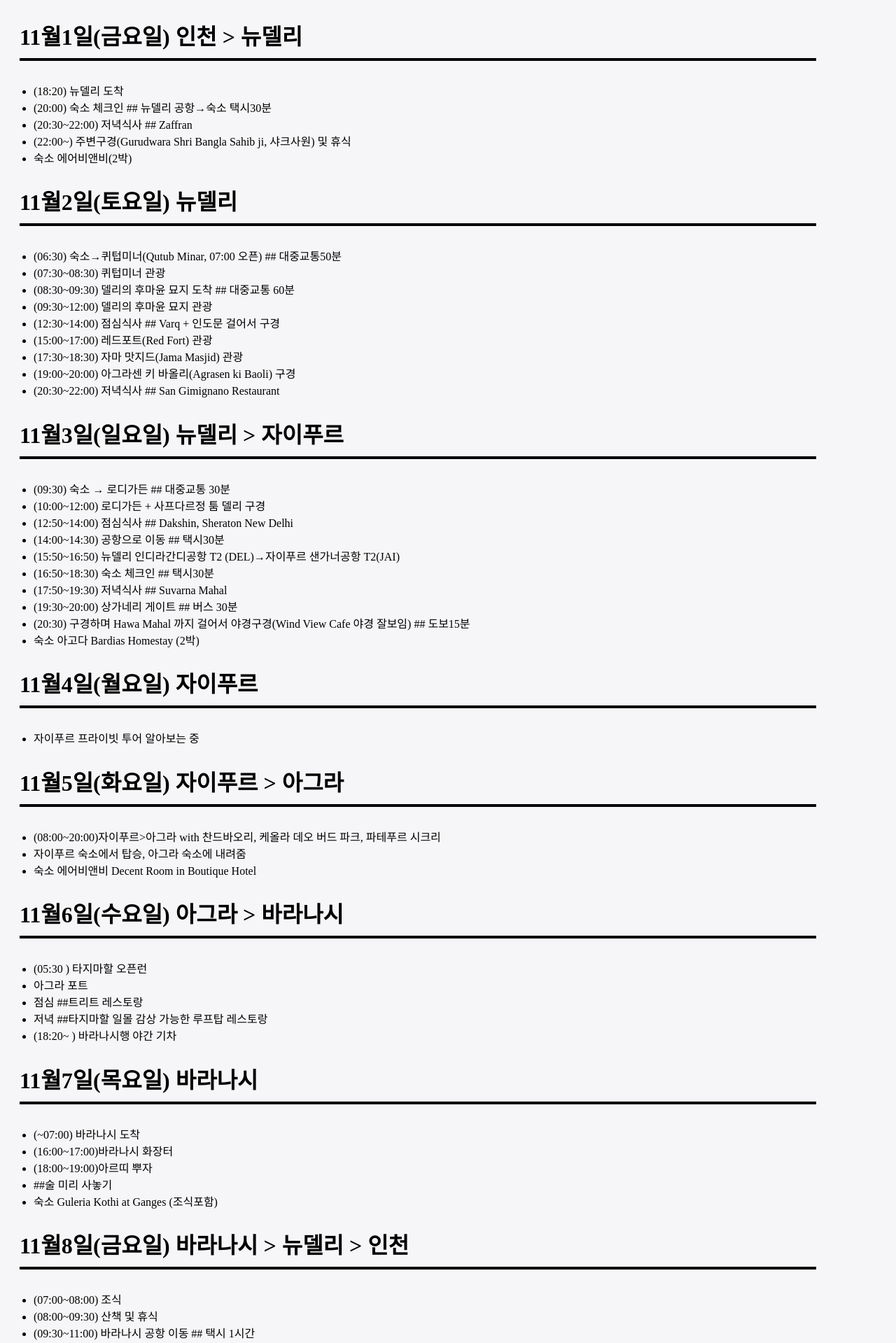
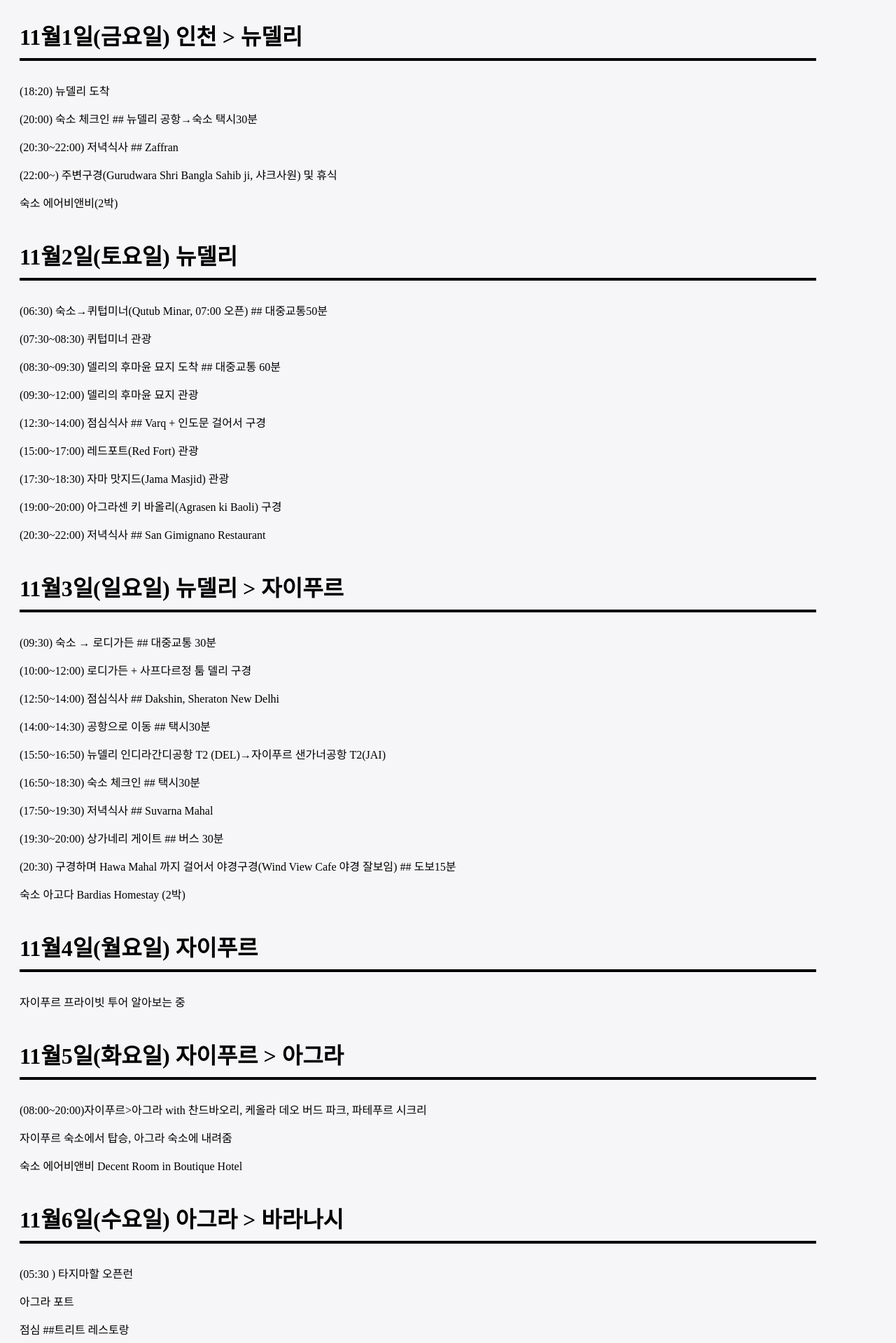
Before and after one commit to newbrother/newbrother.github.io, a Jekyll site: the page IndiaTrip.html, which Jekyll copies as it is, in a window 1280 px wide. Shown: the top 1919 px of the page at 70% size. Built offline with Jekyll 4.4.1, drawn with Linux system fonts in a browser that asks for light colours.

Commit message:
Update style.css

```diff
--- a/css/style.css
+++ b/css/style.css
@@ -5,3 +5,11 @@ h2 {
         font-size:2em;width:90%;
     margin-bottom:30px;margin-left:20px;padding-bottom:10px;border-bottom:4px solid black;
 }
+ul {
+  margin: 0;
+  padding: 0;
+  list-style: none;
+  display: grid;
+  grid-gap: 1rem;
+  margin-bottom:30px;margin-left:20px;padding-bottom:10px;
+}
```
